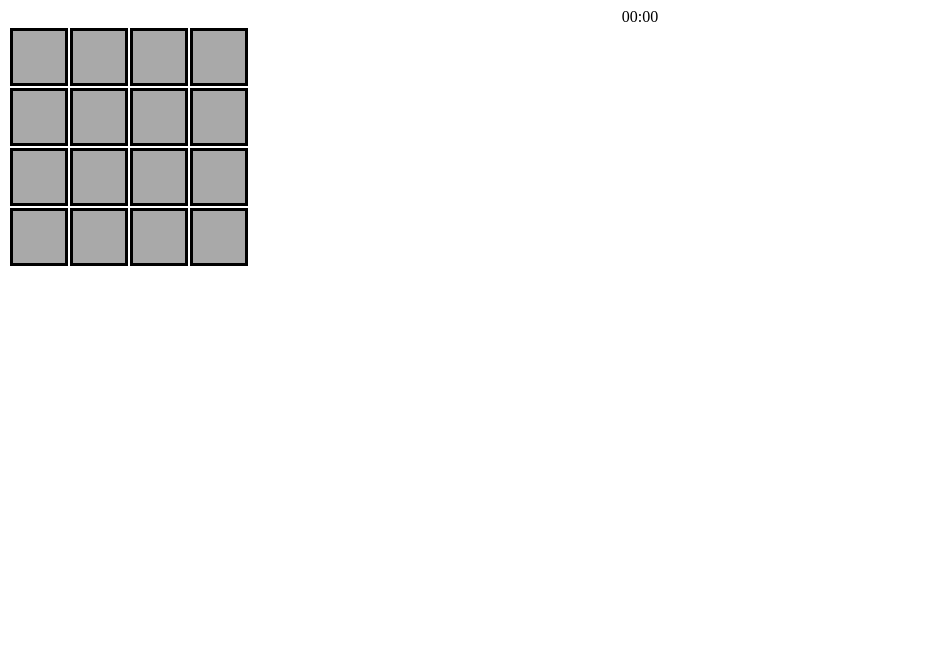
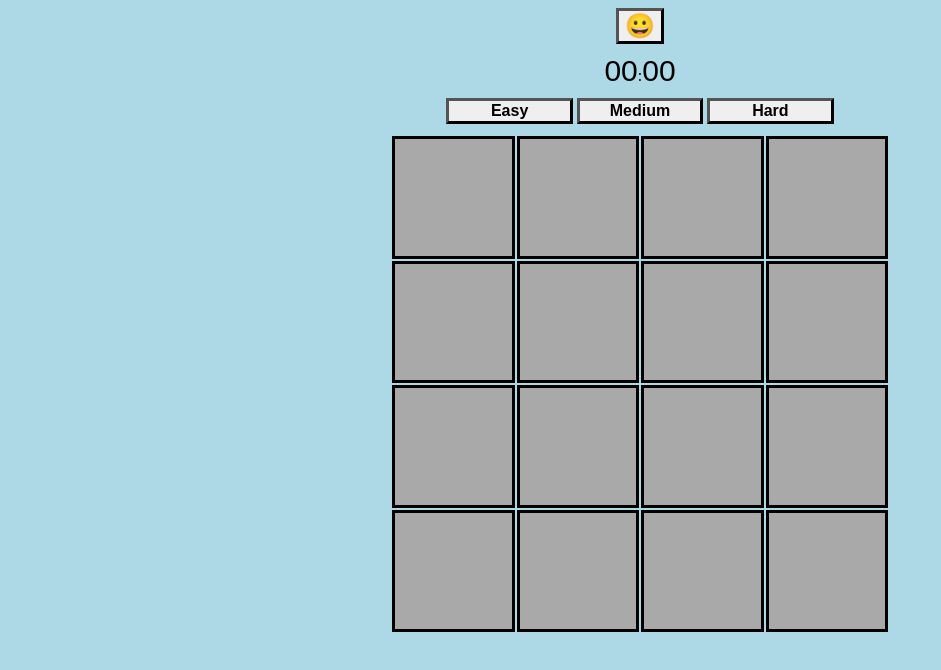
Before and after one commit to Roey13/minesweeperSprint, a plain HTML site: page index.html in a window 1280 px wide. Shown: the whole page, without its empty margins (0-941 px from the left). Drawn offline with Linux system fonts and the light colour scheme.

Commit message:
updated code

```diff
--- a/css/style.css
+++ b/css/style.css
@@ -1,19 +1,60 @@
 body {
     text-align: center;
+    background-color: lightblue;
 }
 
 .board-container {
-    width: 300px;
-    height: 300px;
+    margin: auto;
+    width: 500px;
+    height: 500px;
     text-align: center;
-    font-size: 1.5em;
+    table-layout: fixed;
+
+}
+
+table {
+    margin: auto;
+    table-layout: fixed;
+    width: 100%;
+    height: inherit;
 }
 
 .board-container td {
-    width: 50px;
+    font-size: 1.5em;
+    width: 25%;
     height: 50px;
     background-color: darkgrey;
     color: black;
     border-color: black;
     border-style: solid;
+
 }
+
+.diffs button {
+    margin-top: 10px;
+    margin-bottom: 10px;
+    width: 10%;
+    height: inherit;
+    border-color: black;
+    border-width: 3px;
+    font-size: 1em;
+    font-family: arial;
+    font-weight: bold;
+}
+
+.smiley button {
+    margin-bottom: 10px;
+    font-size: 1.5em;
+    border-color: black;
+    border-width: 3px;
+}
+
+#minutes {
+    font-size: 30px;
+    font-family: arial;
+}
+
+#seconds {
+    font-size: 30px;
+    font-family: arial;
+}
--- a/index.html
+++ b/index.html
@@ -10,7 +10,9 @@
 </head>
 
 <body onload="initGame()">
-    <label id="minutes">00</label>:<label id="seconds">00</label>
+    <div class="smiley"></div>
+    <label id="minutes"></label>:<label id="seconds"></label>
+    <div class="diffs"></div>
     <div class="board-container"></div>
 
 
--- a/js/game.js
+++ b/js/game.js
@@ -6,6 +6,7 @@ const FLAG = '🚩'
 const HIDDEN = ''
 var gBoard;
 var timer;
+var gSize = 4;
 var gLevel = {};
 var gGame = {
     isOn: false,
@@ -14,21 +15,37 @@ var gGame = {
     secsPassed: 0
 }
 
-
 //functions
 function initGame() {
-    gBoard = buildBoard()
+    totalSeconds = 0;
+    clearInterval(timer);
+    resetTimer()
+    gGame.isOn = true;
+    gGame.shownCount = 0;
+    gBoard = buildBoard(gSize)
     printMat(gBoard, '.board-container');
+    createDiffs()
+    smiley('😀')
 }
 
-function buildBoard() {
-    var size = 4;
+function smiley(face) {
+    var smiley = document.querySelector('.smiley');
+    var strHTML = `<button onclick="initGame()">${face}</button>`
+    smiley.innerHTML = strHTML
+}
+
+function buildBoard(size) {
+    var mines;
+    if (size === 4) mines = 2
+    if (size === 8) mines = 12
+    if (size === 12) mines = 30
+
     var board = [];
     for (var i = 0; i < size; i++) {
         board.push([]);
         for (var j = 0; j < size; j++) {
             board[i][j] = {
-                minesAroundCount: 4,
+                minesAroundCount: 0,
                 isShown: false,
                 isMine: false,
                 isMarked: false,
@@ -37,8 +54,17 @@ function buildBoard() {
             }
         }
     }
-    board[getRandomIntInclusive(0, 3)][getRandomIntInclusive(0, 3)].isMine = true
-    board[getRandomIntInclusive(0, 3)][getRandomIntInclusive(0, 3)].isMine = true;
+
+    for (var i = 0; i < mines; i++) {
+        board[getRandomIntInclusive(0, size - 1)][getRandomIntInclusive(0, size - 1)].isMine = true;
+    }
+
+    for (var i = 0; i < board.length; i++) {
+        for (var j = 0; j < board.length; j++) {
+            setMinesNegsCount(board, i, j)
+        }
+    }
+
     return board;
 }
 
@@ -49,8 +75,6 @@ function printMat(mat, selector) {
         strHTML += '<tr>';
         for (var j = 0; j < mat[0].length; j++) {
             var cell = mat[i][j];
-
-        if (cell.isShown) gGame.shownCount ++
 
             if (!cell.isShown && !cell.isMarked) cell = HIDDEN
             if (!cell.isShown && cell.isMarked) cell = FLAG
@@ -80,6 +104,7 @@ function printMat(mat, selector) {
 
 function setMinesNegsCount(mat, cellI, cellJ) {
     var neighborsSum = 0;
+
     for (var i = cellI - 1; i <= cellI + 1; i++) {
         if (i < 0 || i >= mat.length) continue;
         for (var j = cellJ - 1; j <= cellJ + 1; j++) {
@@ -88,62 +113,135 @@ function setMinesNegsCount(mat, cellI, cellJ) {
             if (mat[i][j].isMine) neighborsSum++;
         }
     }
+    mat[cellI][cellJ].minesAroundCount = neighborsSum
     return neighborsSum;
 }
 
 
 function cellClicked(elCell, cellI, cellJ) {
 
+
+
     if (gGame.shownCount === 0 && gGame.markedCount === 0) {
         gGame.isOn = true;
         timer = setInterval(setTime, 1000);
     }
 
+    if (gGame.isOn === false) return;
+
     if (gBoard[cellI][cellJ].isMarked === true) return
 
-    gBoard[cellI][cellJ].isShown = true;
-    if (gBoard[cellI][cellJ].isMine) gameOver();
-    else {
+    if (gBoard[cellI][cellJ].isMine) {
+        gameOver()
+        smiley('🤯')
+    }
+
+    gBoard[cellI][cellJ].isShown = true
+    gGame.shownCount += 1;
+
+
+    if (gBoard[cellI][cellJ].minesAroundCount === 0) {
         for (var i = cellI - 1; i <= cellI + 1; i++) {
             if (i < 0 || i >= gBoard.length) continue;
             for (var j = cellJ - 1; j <= cellJ + 1; j++) {
-                if (j < 0 || j >= gBoard[i].length) continue;
+                if (j < 0 || j >= gBoard.length) continue;
                 if (i === cellI && j === cellJ) continue;
-                if (!gBoard[i][j].isMine) gBoard[i][j].isShown = true;
+                if (!gBoard[i][j].isMine && !gBoard[i][j].isShown) {
+                    gBoard[i][j].isShown = true;
+                    gGame.shownCount++
                 }
             }
         }
+    }
+
+    console.log('gGame.shownCount', gGame.shownCount);
     printMat(gBoard, '.board-container')
+    checkGameOver()
 };
 
 
 function cellMarked(elCell, cellI, cellJ) {
 
+
     if (gGame.shownCount === 0 && gGame.markedCount === 0) {
         gGame.isOn = true;
-        setInterval(setTime, 1000);
+        timer = setInterval(setTime, 1000);
     }
+
+    if (!gGame.isOn) return;
+
 
     var elCell = gBoard[cellI][cellJ]
     elCell.isMarked = !elCell.isMarked
     printMat(gBoard, '.board-container')
-    gGame.markedCount++
+    checkGameOver()
 };
 
 function checkGameOver() {
+    var hiddenMinesCount = 0;
+    var flagsCount = 0;
+
+    for (var i = 0; i < gBoard.length; i++) {
+        for (var j = 0; j < gBoard.length; j++) {
+            if (gBoard[i][j].isMarked) flagsCount++;
+            if (gBoard[i][j].isMine && !gBoard[i][j].isShown && gBoard[i][j].isMarked) hiddenMinesCount++;
+        }
+    }
+    gGame.markedCount = flagsCount
+
+    if (gSize === 4) {
+        if (hiddenMinesCount === 2 && gGame.shownCount === (gSize ** 2 - hiddenMinesCount)) {
+            smiley('😎')
+            gameOver();
+        }
+    }
+
+    if (gSize === 8) {
+        if (hiddenMinesCount === 12 && gGame.shownCount === (gSize ** 2 - hiddenMinesCount)) {
+            smiley('😎')
+            gameOver();
+        }
+    }
 
 
-
+    if (gSize === 12) {
+        if (hiddenMinesCount === 30 && (gSize ** 2 - hiddenMinesCount)) {
+            smiley('😎')
+            gameOver();
+        }
+    }
 };
 
 function gameOver() {
     clearInterval(timer)
     gGame.isOn = false;
-for (var i = 0; i <gBoard.length; i++) {
-    for (var j = 0; j < gBoard.length; j++){
+    for (var i = 0; i < gBoard.length; i++) {
+        for (var j = 0; j < gBoard.length; j++) {
             if (gBoard[i][j].isMine) gBoard[i][j].isShown = true;
         }
     }
 }
 
-function expandShown(board, elCell, i, j) {};
+function createDiffs() {
+    var body = document.querySelector('.diffs')
+    var strHTML =
+        `<button onclick="activateDiffS(4)">Easy</button>
+        <button onclick="activateDiffS(8)">Medium</button>
+        <button onclick="activateDiffS(12)">Hard</button>`
+    body.innerHTML = strHTML
+}
+
+function activateDiffS(diff) {
+    clearInterval(timer)
+    gSize = diff
+    initGame()
+}
+
+function resetTimer() {
+    var minutesLabel = document.getElementById("minutes");
+    var secondsLabel = document.getElementById("seconds");
+    var strMinutes = `<label id="minutes">00</label>`
+    var strSeconds = `<label id="seconds">00</label>`
+    minutesLabel.innerHTML = strMinutes
+    secondsLabel.innerHTML = strSeconds
+}
--- a/js/utils.js
+++ b/js/utils.js
@@ -10,6 +10,8 @@ function getRandomIntInclusive(min, max) {
   max = Math.floor(max);
   return Math.floor(Math.random() * (max - min + 1) + min);
 }
+
+
 
 ///Timer
 var minutesLabel = document.getElementById("minutes");
```
Lines whose indentation alone changed are shown as unchanged.
